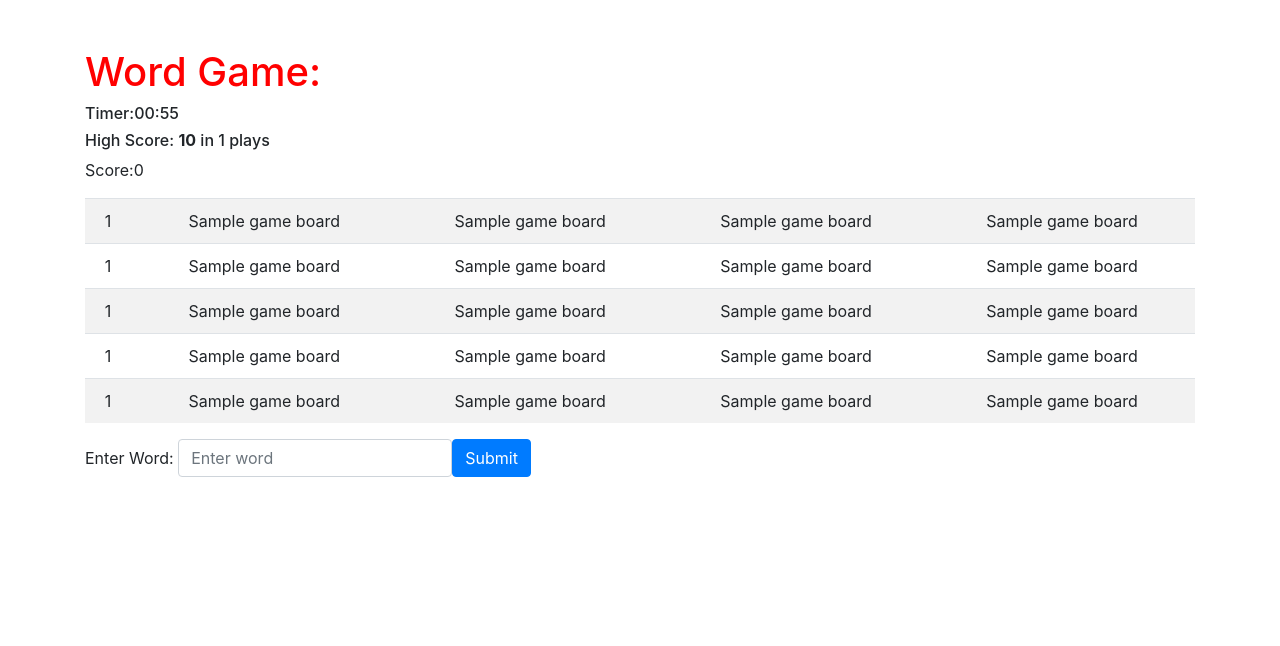
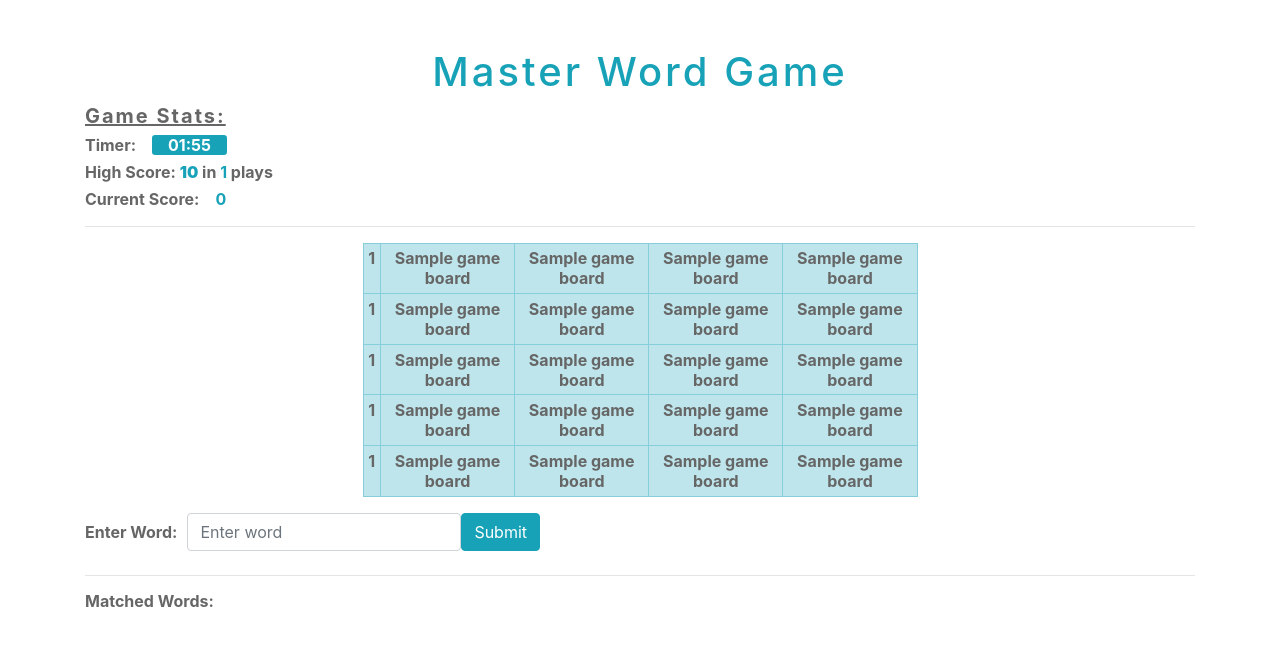
Before and after one commit to jetamartin/flask_word_game, a Flask app: template templates/game_board.html in a window 1280 px wide. Shown: the top 646 px of the page. Run offline with Flask 2, Linux system fonts and the light colour scheme; the template is opened without the code that fills it: most values are stand-ins (such as "Sample title", 1, 10 or a date in 2020); parts of the project's set-up code (start-up, migrations or seed data) failed here and were passed over; some libraries are stand-ins or nearby versions.

Commit message:
resolved all key defects (eg. timer), polished the UI and added key flask test cases

```diff
--- a/app.py
+++ b/app.py
@@ -13,16 +13,18 @@ boggle_game = Boggle()
 
 @app.route('/')
 def root():
-
+  """ Display the Game Board """
   game_board = boggle_game.make_board()
   session['game_board'] = game_board
   high_score = session.get("high_score", 0)
   play_count = session.get("play_count", 0)
+  # import pdb; pdb.set_trace()
   return render_template('game_board.html', game_board = game_board,
   high_score = high_score, play_count = play_count)
 
 @app.route('/word_check')
 def word_submit():
+  """ Check if word submitted is valid word and on game board """
 
   game_board = session['game_board']
   word_value = request.args['word']
@@ -33,8 +35,7 @@ def word_submit():
 
 @app.route('/post_score', methods = ['POST'])
 def record_score():
-  # import pdb; pdb.set_trace()
-  # highest_score = request.json['params']['score']
+  """ Once game is over register score and notify client if new high score """
   score = request.json["score"]
   high_score = session.get("high_score", 0)
   play_count = session.get("play_count", 0)
--- a/static/scripts.js
+++ b/static/scripts.js
@@ -4,20 +4,25 @@ class BoggleGame {
 
     this.score = 0;
     this.wordAlreadyMatched = new Set();
+    this.display =  $('#timer');
 
     this.scoreCount = $('#score-count');
     $("#word-form").on("submit", this.handleSubmit.bind(this));
 
+    this.times = this.gameDuration, this.minutes, this.seconds;
+
+    this.timer = setInterval(this.timIt.bind(this, this.gameDuration), 1000);
+
   }
 
-  async postScore( score ) {
+  async postScore( ) {
     let response = await axios.post("http://127.0.0.1:5000/post_score",
-    { "score": score } );
+    { "score": this.score } );
 
     if (response.data.newHighScore) {
-      this.showMessage(`New record: ${this.score}`, ".text-primary");
+      this.showMessage(`Congrats!!! New record: ${this.score}`, "text-info");
     } else {
-      this.showMessage(`Final score: ${this.score}`, ".text-primary");
+      this.showMessage(`Final score: ${this.score}`, "text-info");
     }
   }
 
@@ -26,6 +31,10 @@ class BoggleGame {
       .text(msg)
       .removeClass()
       .addClass(`results-msg ${msgType}`);
+  }
+
+  duplicateWord(word) {
+
   }
 
   showMatchedWord(word) {
@@ -37,7 +46,14 @@ class BoggleGame {
     let msg, msgType;
     let wordInput = $("#word-input")
     evt.preventDefault();
-    let word = wordInput.val();
+    let word = wordInput.val().toLowerCase();
+
+    if (!word) return;
+
+    if (this.wordAlreadyMatched.has(word)) {
+      this.showMessage(`Sorry You alread matched ${word}. Try another word.`, "text-danger");
+      return;
+    }
 
     let results = await axios.get("http://127.0.0.1:5000/word_check",
     { params:
@@ -46,49 +62,44 @@ class BoggleGame {
     let result_code = results.data.result;
 
     if (result_code == 'ok') {
-      msgType = ".text-success";
-      msg = `Congrats! '${word}' matched`;
+      msgType = "text-info";
+      msg = `Congrats! The score for '${word}' was added to your game score.`;
       this.score+= word.length;
       this.scoreCount.text(this.score);
       this.showMessage(msg, msgType);
+      this.wordAlreadyMatched.add(word);
       this.showMatchedWord(word);
 
     } else if (result_code == 'not-on-board') {
-      const msg = `Sorry '${word}' is not on the game board. Try again`;
-      const msgType = ".text-danger";
+      const msg = `Sorry, '${word}' is not on the game board. Try again.`;
+      const msgType = "text-danger";
       this.showMessage(msg, msgType);
+
     } else {
-      const msg = `Sorry '${word}' is not a word. Try again`;
-      const msgType = ".text-danger";
+      const msg = `Sorry, '${word}' is not a word. Try again`;
+      const msgType = "text-danger";
       this.showMessage(msg, msgType);
     }
     wordInput.val('').focus();
   }
 
-  async startTimer(duration, display) {
-    var timer = duration, minutes, seconds;
-    let x = setInterval(function () {
-        minutes = parseInt(timer / 60, 10);
-        seconds = parseInt(timer % 60, 10);
 
-        minutes = minutes < 10 ? "0" + minutes : minutes;
-        seconds = seconds < 10 ? "0" + seconds : seconds;
+  async timIt (duration) {
+    this.minutes = parseInt(this.times / 60, 10);
+    this.seconds = parseInt(this.times % 60, 10);
 
-        display.text(minutes + ":" + seconds);
+    this.minutes = this.minutes < 10 ? "0" + this.minutes : this.minutes;
+    this.seconds = this.seconds < 10 ? "0" + this.seconds : this.seconds;
 
-        if (--timer < 0) {
-            $('#timer-expired').toggle();
-            $('#timer').toggle();
-            $("#word-form :input").prop("disabled", true);
-            clearInterval(x);
-            this.postScore(this.score);
-            return;
-        }
-    }, 1000);
+    this.display.text(this.minutes + ":" + this.seconds);
+      if (--this.times < 0) {
+        $('#timer-expired').toggle();
+        $('#timer').toggle();
+        $("#word-form :input").prop("disabled", true);
+        clearInterval(this.timer);
+        await this.postScore();
+        return;
+    }
+
   }
 }
-
-  // Start the timer
-  // const display = $('#timer');
-  // this.startTimer(60, display);
-  // startTimer(gameDuration, display = $('#timer'))
--- a/static/style.css
+++ b/static/style.css
@@ -1,11 +1,64 @@
 h1 {
-  color: red;
+  letter-spacing: 3px;
 }
 
 .container {
   margin-top: 3rem;
 }
 
+.table {
+  width: 50% !important;
+  margin-top: 1rem;
+}
+
+td {
+  color: #666666;
+  font-weight: bold;
+}
+
+h6, h5 {
+  font-weight: bold;
+  color: #666666;
+}
+
+h5 {
+  text-decoration: underline;
+  letter-spacing: 2px;
+}
+
+label {
+  padding-right: 10px;
+  font-weight: bold;
+  color: #666666;
+
+}
+
+/* p {
+  font-weight: bold;
+} */
+
+#timer {
+  margin-left: 1rem;
+  border-radius: .2rem;
+  font-weight: bold;
+  padding: 0 1rem;
+}
+
 #timer-expired {
   display: none;
+  color: red;
+  font-weight: bold;
+  margin-left: 1rem;
 }
+
+/* table {
+  margin-top: 1rem;
+} */
+#score-count {
+  margin-left: 1rem;
+  font-weight: bold;
+}
+
+/* .results-msg {
+  margin-left: 1rem;
+ } */
--- a/templates/base.html
+++ b/templates/base.html
@@ -8,7 +8,7 @@
 </head>
 <body>
   <div class='container'>
-    <h1>Word Game:</h1>
+    <h1 class="text-center text-info">Master Word Game</h1>
 
     {% block content %} {% endblock %}
   </div>
@@ -18,10 +18,7 @@
 <script src="https://unpkg.com/axios@0.19.0/dist/axios.js"></script>
 <script src="/static/scripts.js"></script>
 <script>
-  let game = new BoggleGame(60);
-  const display = $('#timer');
-  const gameDuration = 60;
-  game.startTimer(gameDuration, display)
+  let game = new BoggleGame(120);
 </script>
 </body>
 </html>
--- a/templates/game_board.html
+++ b/templates/game_board.html
@@ -1,17 +1,21 @@
 {% extends "base.html" %}
 {% block content %}
 <div>
-  <h6>Timer:<span id="timer"></span> <span id="timer-expired">Time is up!</span></h6>
-  <h6>High Score:
-    <b>{{ high_score }}</b>
-    in {{ play_count }} plays
-  </h6>
+  <div class="game-stats">
+    <h5>Game Stats:</h5>
+    <h6>Timer:<span class='text-white bg-info' id="timer"></span> <span id="timer-expired">Time is up!</span></h6>
+    <h6>High Score:
+      <b class="text-info">{{ high_score }}</b>
+      in <span class="text-info">{{ play_count }}</span> plays
+    </h6>
+    <h6>Current Score:<span class="text-info" id="score-count">0</span></h6>
+</div>
+<hr>
 
-  <p>Score:<span id="score-count">0</span></p>
-  <table class="table table-striped">
+  <table class="table table-sm table-bordered mx-auto">
     <tbody>
       {% for x in range(0,5) %}
-      <tr>
+      <tr class="table-info">
         {% for y in range(0,5) %}
           <td class="text-center">
             {{game_board[x][y]}}
@@ -23,12 +27,14 @@
   </table>
   <form action="" class="form-inline" id="word-form">
     <div class="form-group mb-2">
-      <label for="word">Enter Word:&nbsp </label>
+      <label for="word">Enter Word:</label>
       <input type="text" class="form-control" id="word-input" name='word-input' placeholder="Enter word">
     </div>
-    <button class="btn btn-primary mb-2">Submit</button>
+    <button class="btn btn-info mb-2">Submit</button>
   </form>
   <p class="results-msg"></p>
+  <hr>
+  <h6>Matched Words:</h6>
   <ul class="matchingWords"></ul>
 </div>
 
```
Also changed, not shown: test.py (+53 -0 lines).
